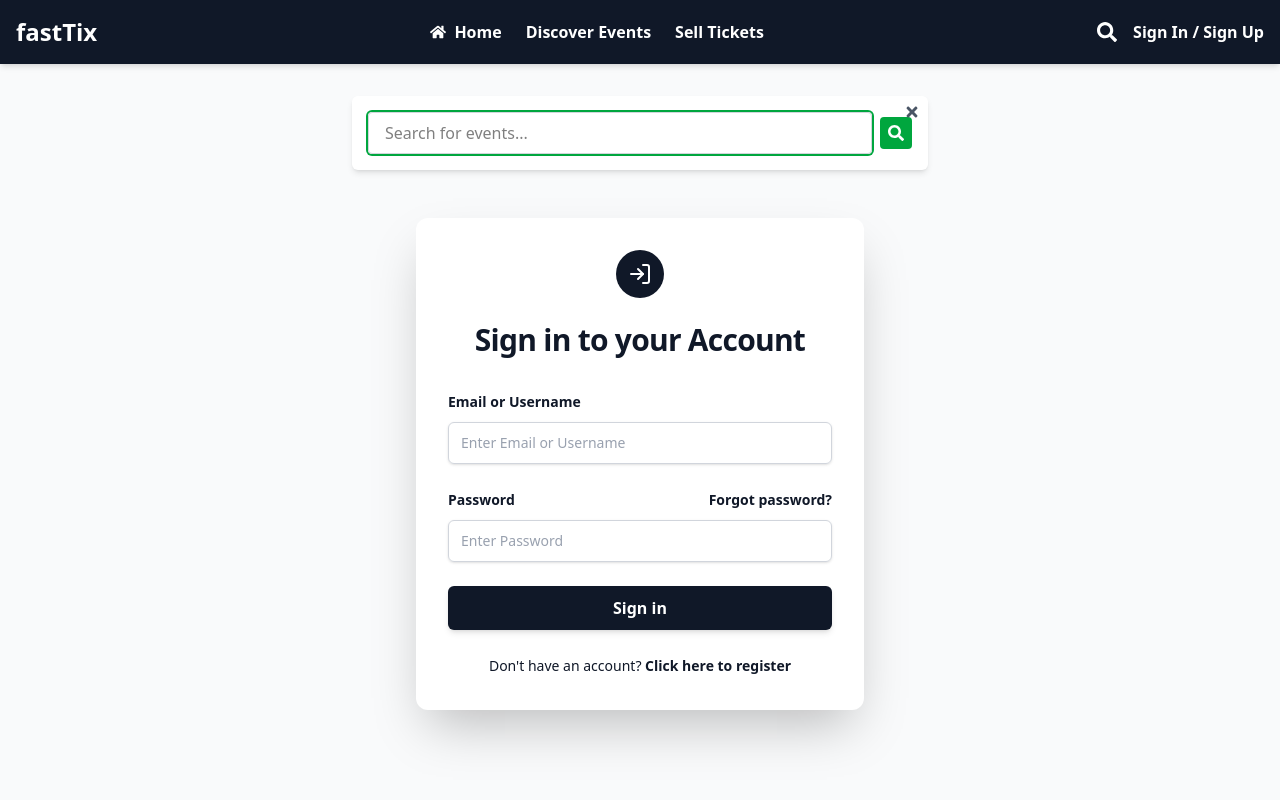
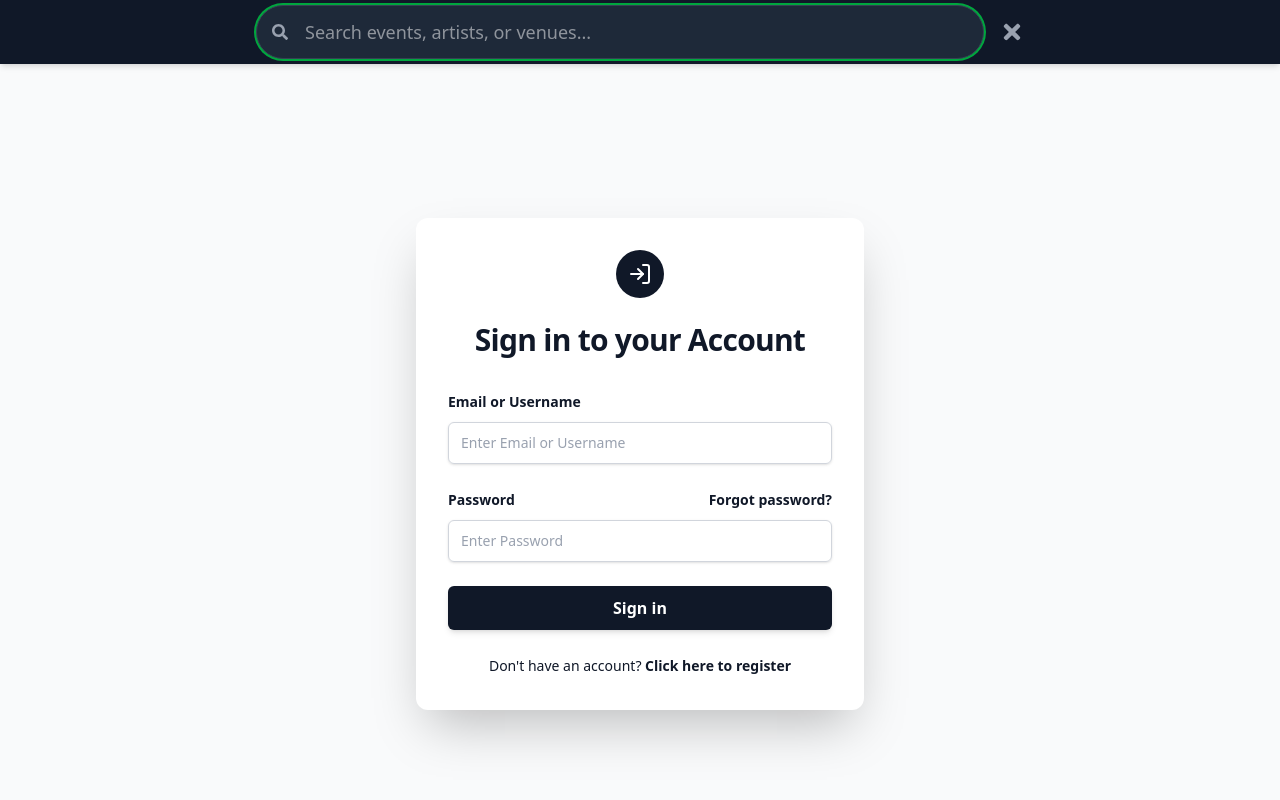
Before and after one commit to KendrickOdei/fastTix, a React (Vite) app in the folder frontend/: page /login in a window 1280 px wide. Both pictures are taken after a click on the button 1107 px from the left and 32 px from the top of the page. Shown: the top 800 px of the page. Built offline with nearby package versions, Linux system fonts and the light colour scheme.

Commit message:
improved search input

```diff
--- a/frontend/src/components/Footer.tsx
+++ b/frontend/src/components/Footer.tsx
@@ -25,7 +25,7 @@ const Footer = () => {
   ];
 
   return (
-    <footer className="bg-gray-900 text-gray-300 border-t border-green-800">
+    <footer className="bg-gray-900 text-gray-300 ">
       <div className="max-w-7xl mx-auto px-6 py-16">
         <div className="grid grid-cols-2 md:grid-cols-5 gap-10">
 
--- a/frontend/src/components/NavBar.tsx
+++ b/frontend/src/components/NavBar.tsx
@@ -10,7 +10,19 @@ import { useNavigate, Link } from 'react-router-dom';
 import { toast } from 'react-toastify';
 import { useAuth } from '../Context/AuthContext';
 
+interface Event {
+    _id: string;
+    title: string;
+    date: string;
+    venue: string;
+    image?: string;
+    category: string; // Ensure category is expected
+}
 
+interface suggestInterface {
+
+    results: Event[];
+}
 
 const Navbar = () => {
   const [isMenuOpen, setIsMenuOpen] = useState(false);
@@ -23,15 +35,50 @@ const Navbar = () => {
 
   const [showSearch, setShowSearch] = useState(false)
   const searchRef = useRef<HTMLDivElement | null>(null);
+  const [suggestions, setSuggestions] = useState<Event[]>([]);
+const [isSearching, setIsSearching] = useState(false);
+
+
+ useEffect(() => {
+  const fetchSuggestions = async () => {
+    if (searchTerm.length < 2) {
+      setSuggestions([]);
+      return;
+    }
+
+    setIsSearching(true);
+    try {
+
+      const baseUrl = import.meta.env.VITE_API_BASE_URL || 'http://localhost:5000';
+
+      const response = await fetch(`${baseUrl}/api/events?q=${searchTerm}`);
+      const data: suggestInterface = await response.json();
+
+     if (data && data.results) {
+            setSuggestions(data.results.slice(0, 5));
+        } else {
+            setSuggestions([]);
+        }
+    } catch (error) {
+      console.error("Search error:", error);
+    } finally {
+      setIsSearching(false);
+    }
+  };
+
+  const timer = setTimeout(fetchSuggestions, 300); // Debounce 300ms
+  return () => clearTimeout(timer);
+}, [searchTerm]);
 
 
 
   const handleSearch = (e: React.FormEvent) => {
     e.preventDefault();
     if (searchTerm.trim()) {
-      navigate(`/search?q=${encodeURIComponent(searchTerm)}`);
+      navigate(`/events?q=${encodeURIComponent(searchTerm)}`);
       setSearchTerm("");
       setShowSearch(false);
+      setSuggestions([]);
     }
   };
 
@@ -39,6 +86,9 @@ const Navbar = () => {
     const handleClickOutside = (e: MouseEvent) => {
       if (searchRef.current && !searchRef.current.contains(e.target as Node)) {
         setShowSearch(false);
+        setSuggestions([]);
+        setSearchTerm("");
+
       }
     };
     if (showSearch) {
@@ -84,7 +134,7 @@ const Navbar = () => {
   }, [isMenuOpen]);
 
   return (
-    <nav className="w-full  top-0 left-0 right-0 z-50 bg-gray-900 p-4 shadow-md">
+    <nav className=" relative w-full  top-0 left-0 right-0 z-50 bg-gray-900 p-4 shadow-md items-center">
       <div className="max-w-7xl mx-auto flex items-center justify-between">
         {/* Logo */}
         <div className="flex items-center">
@@ -94,33 +144,80 @@ const Navbar = () => {
         </div>
 
       {showSearch && (
-            <div className="fixed top-0 inset-0 bg-transparent z-50 flex items-start justify-center px-4 pt-24">
-              <div
-                ref={searchRef}
-                className="bg-white rounded-md w-full max-w-xl p-4 shadow-md relative animate-slideInLeft"
+      <div className="absolute inset-0 bg-gray-900 z-[60] flex items-center justify-center px-4 animate-in fade-in slide-in-from-top-2 duration-300">
+       <div className="max-w-3xl w-full flex items-center gap-4 relative" ref={searchRef}>
+
+      {/* Search Input Wrapper */}
+      <div className="flex-1 relative">
+          <button
+              onClick={handleSearch}
+              type="button"
+              className="absolute left-4 top-1/2 -translate-y-1/2 text-gray-400 hover:text-green-500 transition-colors z-10"
             >
-                <button
-                  onClick={() => setShowSearch(false)}
-                  className="absolute top-2 right-2 text-gray-600 hover:text-black"
-                >
-                  <FaTimes />
+              <FaSearch />
             </button>
-                <form onSubmit={handleSearch} className="flex items-center space-x-2">
+
+        <form onSubmit={handleSearch}>
           <input
+            id="event-search"
+            name="q"
             type="text"
             value={searchTerm}
             onChange={(e) => setSearchTerm(e.target.value)}
-                    placeholder="Search for events..."
-                    className="w-full px-4 py-2 border border-gray-300 rounded focus:outline-none focus:ring-2 focus:ring-green-600 text-black"
+            placeholder="Search events, artists, or venues..."
+            className="w-full bg-gray-800 text-white pl-12 pr-4 py-3 rounded-full border border-gray-700 focus:outline-none focus:ring-2 focus:ring-green-600 transition-all text-lg"
             autoFocus
           />
+        </form>
+
+        {/* Suggestions Dropdown - Now floating below the bar */}
+        {(suggestions.length > 0 || isSearching) && (
+          <div className="absolute top-[110%] left-0 right-0 bg-white rounded-xl shadow-2xl border border-gray-200 overflow-hidden z-[70] min-w-[300px]">
+            {isSearching && (
+              <div className="p-4 text-sm text-gray-500 flex items-center gap-2">
+                <div className="w-4 h-4 border-2 border-green-600 border-t-transparent rounded-full animate-spin"></div>
+                Searching for "{searchTerm}"...
+              </div>
+            )}
+
+            {!isSearching && suggestions.map((event) => (
+              <Link
+                id={`input-${event._id}`}
+                key={event._id}
+                to={`/event-details/${event._id}`}
+                onClick={() => {
+                  setShowSearch(false);
+                  setSearchTerm("");
+                  setSuggestions([]);
+                }}
+                className="flex items-center gap-4 p-3 hover:bg-green-50 transition-colors border-b last:border-0"
+              >
+                <img
+                  src={event.image || '/placeholder.jpg'}
+                  alt=""
+                  className="w-12 h-12 object-cover rounded-lg shadow-sm"
+                />
+                <div className="flex flex-col">
+                  <span className="text-sm font-bold text-gray-900">{event.title}</span>
+                  <span className="text-xs text-gray-500">{event.venue}</span>
+                </div>
+              </Link>
+            ))}
+          </div>
+        )}
+      </div>
+
+      {/* Close Button */}
       <button
-                    type="submit"
-                    className="text-white bg-green-600 hover:bg-green-700 p-2 rounded"
+        onClick={() => {
+          setShowSearch(false);
+          setSearchTerm("");
+          setSuggestions([]);
+        }}
+        className="text-gray-400 hover:text-white transition-transform hover:scale-110"
       >
-                    <FaSearch />
+        <FaTimes size={24} />
       </button>
-                </form>
     </div>
   </div>
         )}
@@ -306,6 +403,7 @@ const Navbar = () => {
       </div>
 
       </div>
+
     </nav>
   );
 };
--- a/frontend/src/pages/SearchResults.tsx
+++ b/frontend/src/pages/SearchResults.tsx
@@ -51,7 +51,7 @@ const SearchResults = () => {
         <>
           <h1 className="text-2xl font-bold mb-6">Search Results for: "{query}"</h1>
 
-          {results.length === 0 ? (
+          {results?.length === 0 ? (
             <p className="text-gray-600">No events found.</p>
           ) : (
             <div className="grid grid-cols-1 sm:grid-cols-2 md:grid-cols-3 gap-6">
```
Also changed, not shown: 2 other files (tests, documents, lock files or other folders). Lines whose indentation alone changed are shown as unchanged.
